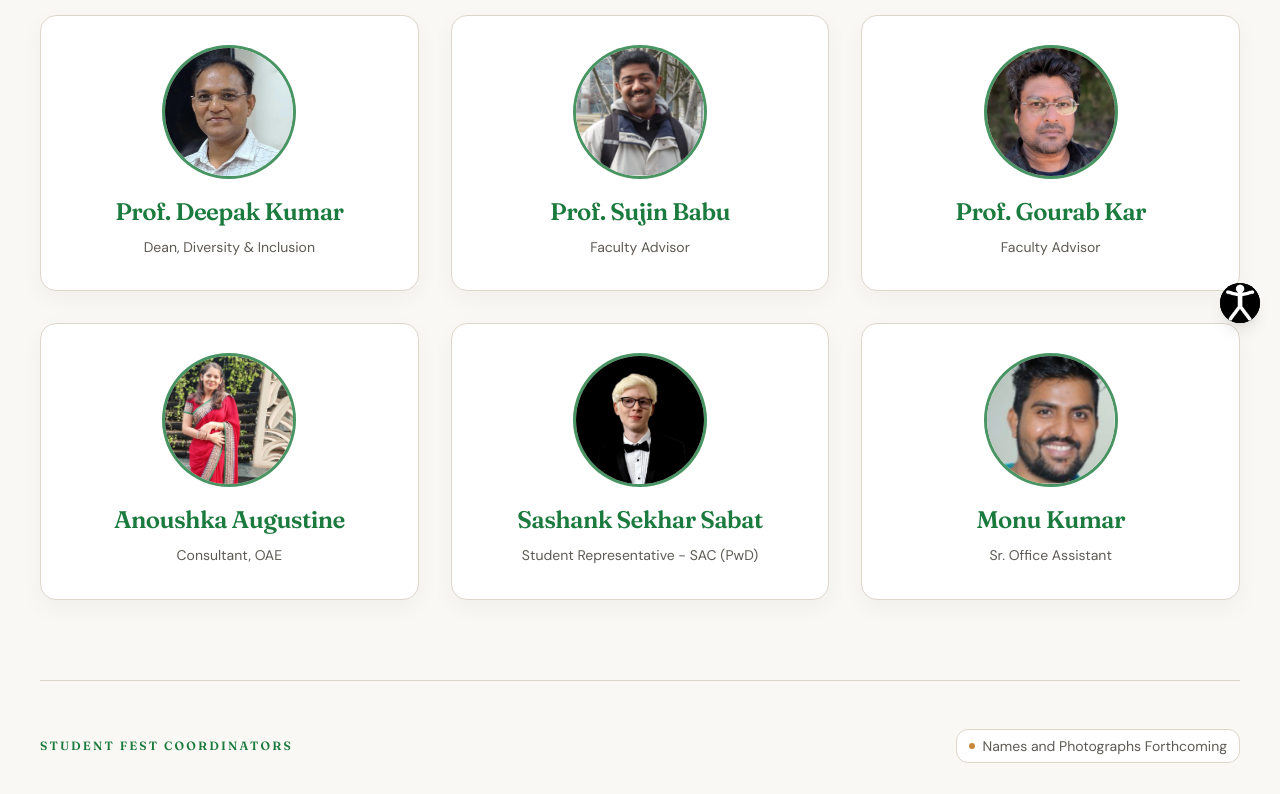
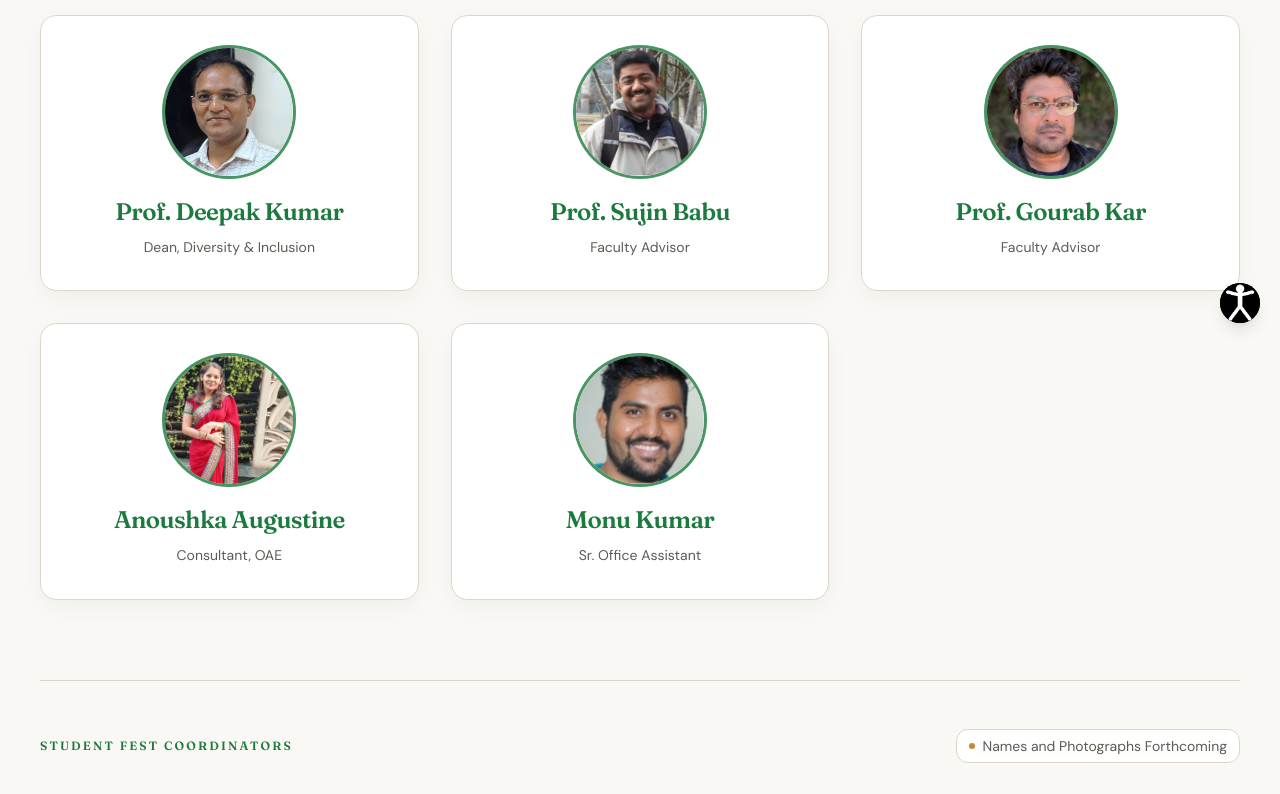
Before and after one commit to gaganTakIITD/nishaan-2026, a Next.js app: page /team in a window 1280 px wide. Shown: the part 461-1255 px from the top of the page. Built offline with nearby package versions, Linux system fonts and the light colour scheme; a small style sheet from the web is missing.

Commit message:
Remove SAC student representative from OAE team grid.
Co-authored-by: gaganTakIITD <gaganTakIITD@users.noreply.github.com>

```diff
--- a/content/team.ts
+++ b/content/team.ts
@@ -19,11 +19,6 @@ export const oaeTeam = [
     name: "Anoushka Augustine",
     role: "Consultant, OAE",
     image: "/brand/team/anoushka-augustine.png",
-  },
-  {
-    name: "Sashank Sekhar Sabat",
-    role: "Student Representative - SAC (PwD)",
-    image: "/brand/team/sashank-sabat.png",
   },
   {
     name: "Monu Kumar",
```
Also changed, not shown: public/brand/team/sashank-sabat.png (deleted).
